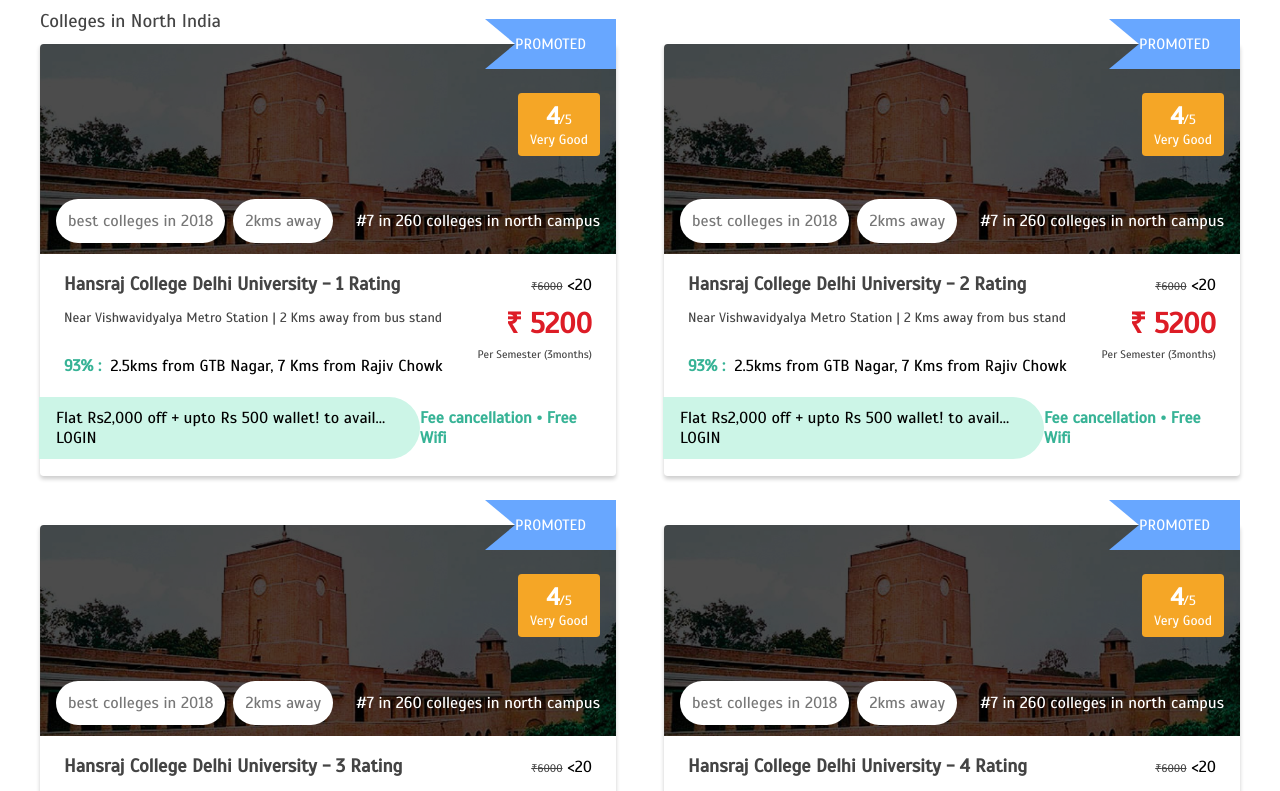
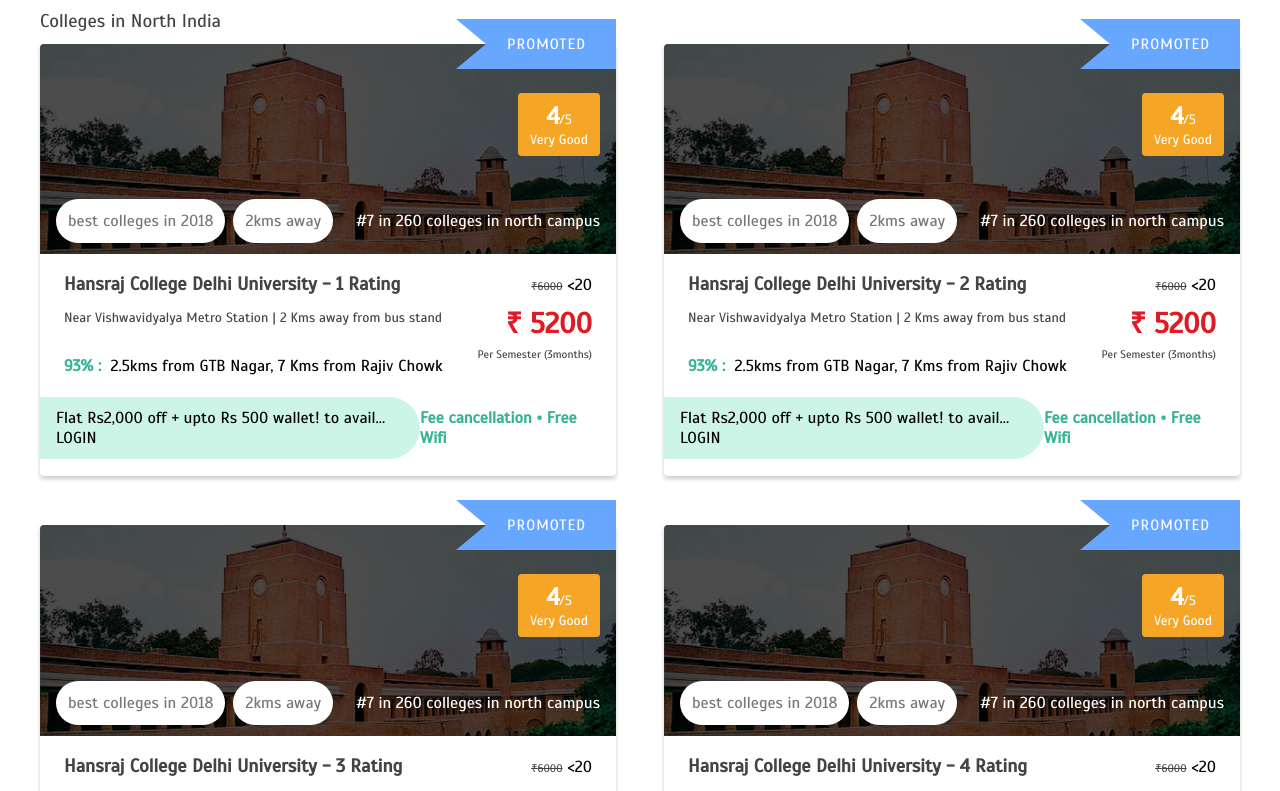
Before and after one commit to RoLoDeXx/client-infinite-scroll, a React (Create React App) app: page / in a window 1280 px wide. Shown: the top 791 px of the page. Built offline with nearby package versions, Linux system fonts and the light colour scheme.

Commit message:
add in promoted banner

```diff
--- a/src/components/Card.js
+++ b/src/components/Card.js
@@ -4,7 +4,9 @@
 const Card = ({ info }) => {
   return (
     <div className={styles.card}>
-      {info.promoted && <div className={styles.promoted}>Promoted</div>}
+      {info.promoted && (
+        <div className={styles.promoted}>&nbsp;&nbsp;&nbsp;&nbsp;Promoted</div>
+      )}
       <div>
         <div className={styles.ratingBlock}>
           <span className={styles.bigText}>{info.rating}</span>
--- a/src/components/index.module.css
+++ b/src/components/index.module.css
@@ -187,7 +187,7 @@
   border-top: 25px solid #68a7ff;
   border-right: 30px solid #68a7ff;
   border-left: 30px solid transparent;
-
+  letter-spacing: 1px;
   height: 0;
   color: #fff;
   text-transform: uppercase;
```
Also changed, not shown: 1 other file (tests, documents, lock files or other folders).
